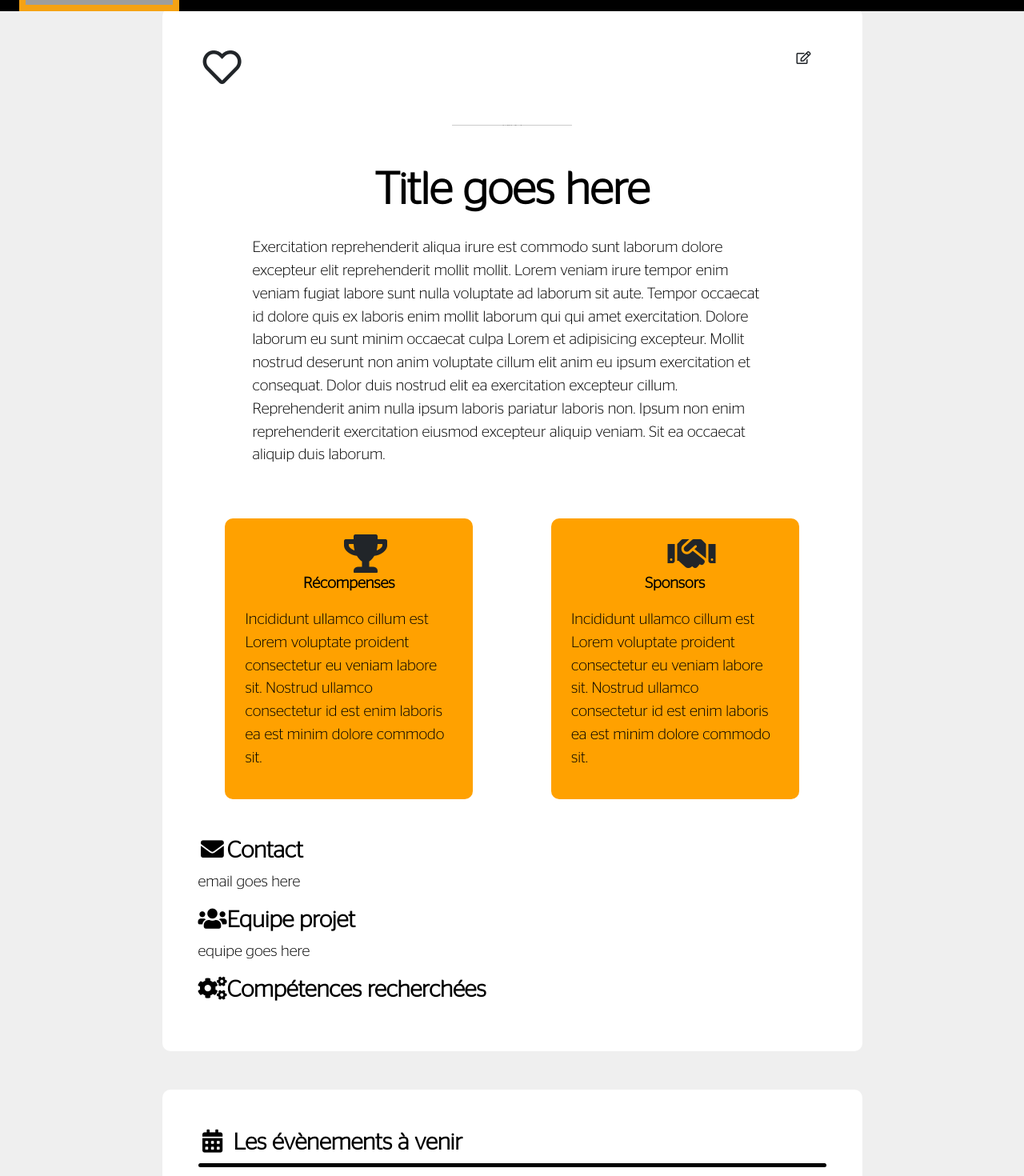
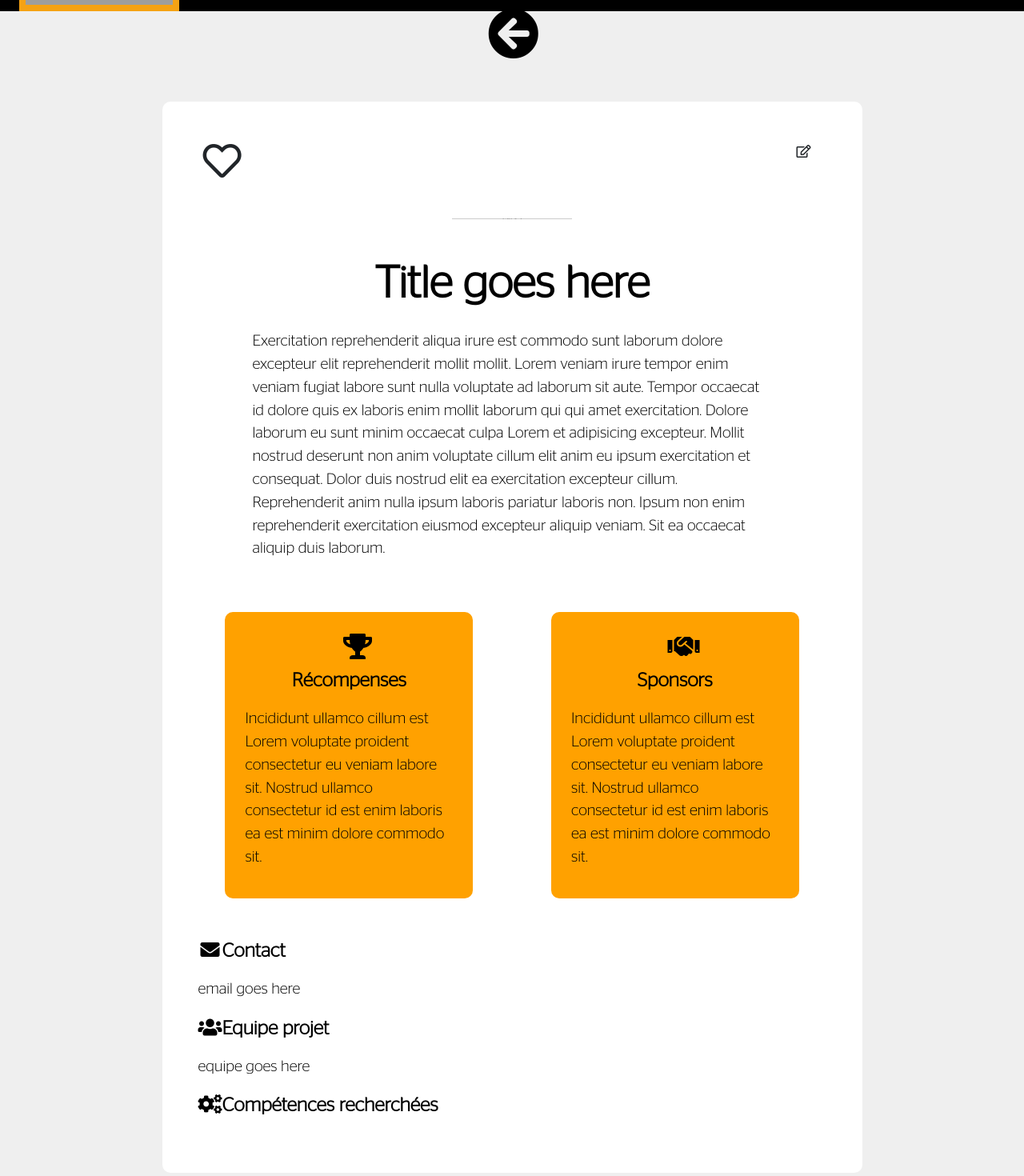
Before and after one commit to WildCodeSchool/toulouse-0918-js-mycontribution, a React (Create React App) app in the folder front/: page /mission/1 in a window 1280 px wide. Shown: the part 140-1610 px from the top of the page at 80% size. Built offline with nearby package versions, Linux system fonts and the light colour scheme; grey boxes are pictures that could not be loaded.

Commit message:
Extraction des différentes parties du projet

```diff
--- a/front/src/components/Evenements/EvenementItem.js
+++ b/front/src/components/Evenements/EvenementItem.js
@@ -3,7 +3,7 @@ import { Text, Subtitle, EventCard } from '../../data/styledComponents';
 import { Container, Row, Col } from 'reactstrap';
 
 const EvenementItems = ({ dateEvent, dateHour, datePlace, description, eventName, logo }) => (
-    <EventCard className="mt-3">
+	<EventCard className="mt-5">
 		<Container>
 			<Row>
 				<Col xs="12" lg="2" className="d-flex align-items-center justify-content-center">
@@ -17,11 +17,11 @@ const EvenementItems = ({ dateEvent, dateHour, datePlace, description, eventName
 						</Row>
 						<Row>
 							<Col className="p-0">
-                        <Text style={{display: 'inline-flex'}} className="mr-3">
+								<Text style={{ display: 'inline-flex' }} className="mr-3">
 									<i className="fas fa-calendar-alt fa-fw mr-2"></i>
 									{dateEvent}
 								</Text>
-                        <Text style={{display: 'inline-flex'}}>
+								<Text style={{ display: 'inline-flex' }}>
 									<i className="fas fa-clock fa-fw mr-2"></i>
 									{dateHour}
 								</Text>
@@ -30,7 +30,7 @@ const EvenementItems = ({ dateEvent, dateHour, datePlace, description, eventName
 						<Row>
 							<Col className="p-0">
 								<Text>
-                            <i className="fas fa-map-marker-alt fa-fw mr-2"/>
+									<i className="fas fa-map-marker-alt fa-fw mr-2" />
 									{datePlace}
 								</Text>
 							</Col>
--- /dev/null
+++ b/front/src/components/Projects/ProjectDesc.js
@@ -0,0 +1,38 @@
+import React, { Fragment } from 'react';
+import { Row, Col } from 'reactstrap';
+import {  Text, Title } from '../../data/styledComponents';
+
+const ProjectDesc = () => (
+  <Fragment>
+    <Row className="d-flex justify-content-between">
+      <Col lg="1">
+        <i className="far fa-heart fa-3x fa-fw" ></i>
+      </Col>
+      <Col lg="1" className="">
+        <i className="far fa-edit fa-fw" ></i>
+      </Col>
+    </Row>
+
+    <Row className="d-flex justify-content-center mt-5">
+      <Col lg="12" className="d-flex justify-content-center">
+        <img src="https://dummyimage.com/150/0000" />
+      </Col>
+    </Row>
+    <Row className="d-flex justify-content-center mt-5">
+      <Title>Title goes here</Title>
+    </Row>
+
+    <Row className="d-flex justify-content-center mt-3">
+      <Col lg="10">
+        <Text>
+          Exercitation reprehenderit aliqua irure est commodo sunt laborum dolore excepteur elit reprehenderit mollit mollit. Lorem veniam irure tempor enim veniam fugiat labore sunt nulla voluptate ad laborum sit aute. Tempor occaecat id dolore quis ex laboris enim mollit laborum qui qui amet exercitation. Dolore laborum eu sunt minim occaecat culpa Lorem et adipisicing excepteur.
+          Mollit nostrud deserunt non anim voluptate cillum elit anim eu ipsum exercitation et consequat. Dolor duis nostrud elit ea exercitation excepteur cillum. Reprehenderit anim nulla ipsum laboris pariatur laboris non. Ipsum non enim reprehenderit exercitation eiusmod excepteur aliquip veniam. Sit ea occaecat aliquip duis laborum.
+						</Text>
+      </Col>
+    </Row>
+
+  </Fragment>
+
+)
+
+export default ProjectDesc;
--- /dev/null
+++ b/front/src/components/Projects/ProjectInfos.js
@@ -0,0 +1,50 @@
+import React, { Fragment } from 'react';
+import { Container, Row, Col } from 'reactstrap';
+import { Text, Subtitle, Competence, TextBold } from '../../data/styledComponents';
+
+const ProjectInfos = () => (
+  <Fragment>
+    <Row>
+      <Col>
+        <TextBold>
+          <i className="fas fa-envelope fa-fw" ></i>
+          Contact
+        </TextBold>
+        <Text>
+          email goes here
+        </Text>
+      </Col>
+    </Row>
+
+    <Row>
+      <Col>
+        <TextBold>
+          <i className="fas fa-users fa-fw" ></i>
+          Equipe projet
+        </TextBold>
+        <Text>
+          equipe goes here
+        </Text>
+      </Col>
+    </Row>
+
+    <Row>
+      <Col>
+        <TextBold>
+          <i className="fas fa-cogs fa-fw" ></i>
+          Compétences recherchées
+        </TextBold>
+        {/* {
+          wantedSkills.map((skill, key) => {
+            return(
+              <Competence>{skill}</Competence>
+            )
+          })
+        } */}
+      </Col>
+    </Row>
+  </Fragment>
+
+)
+
+export default ProjectInfos;
--- /dev/null
+++ b/front/src/components/Projects/ProjectRewards.js
@@ -0,0 +1,64 @@
+import React from 'react';
+import { Container, Row, Col } from 'reactstrap';
+import { Text, RewardContainer, TextBold, Icon } from '../../data/styledComponents';
+
+
+
+const ProjectRewards = ({ sponsors, price}) => (
+	<Row className="d-flex justify-content-around my-5">
+		<Col lg="5" >
+			<RewardContainer orange >
+				<Container >
+					<Row className="d-flex justify-content-center">
+						<Col lg="2">
+							<Icon>
+								<i className="fas fa-trophy fa-x fa-fw" ></i>
+							</Icon>
+						</Col>
+					</Row>
+					<Row className="text-center">
+						<Col>
+							<TextBold>Récompenses</TextBold>
+						</Col>
+					</Row>
+					<Row>
+						<Col>
+							<Text>
+								Incididunt ullamco cillum est Lorem voluptate proident consectetur eu veniam labore sit. Nostrud ullamco consectetur id est enim laboris ea est minim dolore commodo sit.
+							</Text>
+						</Col>
+					</Row>
+				</Container>
+			</RewardContainer>
+		</Col>
+
+		<Col lg="5">
+			<RewardContainer orange>
+				<Container>
+					<Row className="d-flex justify-content-center">
+						<Col lg="2">
+							<Icon>
+								<i className="fas fa-handshake fa-fw" ></i>
+							</Icon>
+
+						</Col>
+					</Row>
+					<Row className="text-center">
+						<Col>
+							<TextBold>Sponsors</TextBold>
+						</Col>
+					</Row>
+					<Row>
+						<Col>
+							<Text>
+								Incididunt ullamco cillum est Lorem voluptate proident consectetur eu veniam labore sit. Nostrud ullamco consectetur id est enim laboris ea est minim dolore commodo sit.
+							</Text>
+						</Col>
+					</Row>
+				</Container>
+			</RewardContainer>
+		</Col>
+	</Row>
+)
+
+export default ProjectRewards;
--- a/front/src/components/Projects/SingleProject.js
+++ b/front/src/components/Projects/SingleProject.js
@@ -1,125 +1,18 @@
 import React from 'react';
 import '../../css/SingleProject.scss';
-import { Container, Row, Col } from 'reactstrap';
-import { StyledContainer, Text, Title, Subtitle, Competence, RewardContainer, TextBold } from '../../data/styledComponents';
+import { Container } from 'reactstrap';
+import { StyledContainer } from '../../data/styledComponents';
+import ProjectRewards from './ProjectRewards';
+import ProjectInfos from './ProjectInfos';
+import ProjectDesc from './ProjectDesc';
 
 const SingleProject = ({ project }) =>
 	(
-		<StyledContainer id="single-project">
+		<StyledContainer className="mt-5">
 			<Container>
-				<Row className="d-flex justify-content-between">
-					<Col lg="1">
-						<i className="far fa-heart fa-3x fa-fw" ></i>
-					</Col>
-					<Col lg="1" className="">
-						<i className="far fa-edit fa-fw" ></i>
-					</Col>
-				</Row>
-
-				<Row className="d-flex justify-content-center mt-5">
-					<Col lg="12" className="d-flex justify-content-center">
-						<img src="https://dummyimage.com/150/0000" />
-					</Col>
-				</Row>
-				<Row className="d-flex justify-content-center mt-5">
-					<Title>Title goes here</Title>
-				</Row>
-				<Row className="d-flex justify-content-center mt-3">
-					<Col lg="10">
-						<Text>
-							Exercitation reprehenderit aliqua irure est commodo sunt laborum dolore excepteur elit reprehenderit mollit mollit. Lorem veniam irure tempor enim veniam fugiat labore sunt nulla voluptate ad laborum sit aute. Tempor occaecat id dolore quis ex laboris enim mollit laborum qui qui amet exercitation. Dolore laborum eu sunt minim occaecat culpa Lorem et adipisicing excepteur.
-							Mollit nostrud deserunt non anim voluptate cillum elit anim eu ipsum exercitation et consequat. Dolor duis nostrud elit ea exercitation excepteur cillum. Reprehenderit anim nulla ipsum laboris pariatur laboris non. Ipsum non enim reprehenderit exercitation eiusmod excepteur aliquip veniam. Sit ea occaecat aliquip duis laborum.
-						</Text>
-					</Col>
-				</Row>
-
-				<Row className="d-flex justify-content-around my-5">
-					<Col lg="5" >
-						<RewardContainer orange >
-							<Container >
-								<Row className="d-flex justify-content-center">
-									<Col lg="2">
-										<i className="fas fa-trophy fa-3x fa-fw" ></i>
-									</Col>
-								</Row>
-								<Row className="text-center">
-									<Col>
-										<TextBold>Récompenses</TextBold>
-									</Col>
-								</Row>
-								<Row>
-									<Col>
-										<Text>
-											Incididunt ullamco cillum est Lorem voluptate proident consectetur eu veniam labore sit. Nostrud ullamco consectetur id est enim laboris ea est minim dolore commodo sit.
-										</Text>
-									</Col>
-								</Row>
-							</Container>
-						</RewardContainer>
-					</Col>
-
-					<Col lg="5">
-						<RewardContainer orange>
-							<Container>
-								<Row className="d-flex justify-content-center">
-									<Col lg="2">
-										<i className="fas fa-handshake fa-3x fa-fw" ></i>
-									</Col>
-								</Row>
-								<Row className="text-center">
-									<Col>
-										<TextBold>Sponsors</TextBold>
-									</Col>
-								</Row>
-								<Row>
-									<Col>
-										<Text>
-											Incididunt ullamco cillum est Lorem voluptate proident consectetur eu veniam labore sit. Nostrud ullamco consectetur id est enim laboris ea est minim dolore commodo sit.
-										</Text>
-									</Col>
-								</Row>
-							</Container>
-						</RewardContainer>
-					</Col>
-				</Row>
-
-				<Row>
-					<Col>
-						<Subtitle>
-							<i className="fas fa-envelope fa-fw" ></i>
-							Contact
-						</Subtitle>
-						<Text>
-							email goes here
-						</Text>
-					</Col>
-				</Row>
-				<Row>
-					<Col>
-						<Subtitle>
-							<i className="fas fa-users fa-fw" ></i>
-							Equipe projet
-						</Subtitle>
-						<Text>
-							equipe goes here
-						</Text>
-					</Col>
-				</Row>
-				<Row>
-					<Col>
-						<Subtitle>
-							<i className="fas fa-cogs fa-fw" ></i>
-							Compétences recherchées
-						</Subtitle>
-						{/* {
-							skills.map((skill, key) => {
-								return(
-									<Competence>{skill}</Competence>
-								)
-							})
-						} */}
-					</Col>
-				</Row>
+				<ProjectDesc />
+				<ProjectRewards />
+				<ProjectInfos />
 			</Container>
 		</StyledContainer>
 	)
--- a/front/src/containers/SingleProjectContainer.js
+++ b/front/src/containers/SingleProjectContainer.js
@@ -1,22 +1,28 @@
 import React, { Component } from 'react';
+import { Container, Row, Col } from 'reactstrap';
+import { Icon } from '../data/styledComponents';
+import '../css/SingleProject.scss';
 import SingleProject from '../components/Projects/SingleProject';
 import EventsProject from '../components/Projects/EventsProject';
-import { Container, Row, Col } from 'reactstrap';
 import axios from 'axios';
 
 class SingleProjectContainer extends Component {
 	render() {
 		return (
-			<Container fluid>
-				<Row>
-
+			<Container fluid id="single-project">
+				<Row className="d-flex justify-content-center" style={{marginTop: '100px'}}>
+					<Col lg="1">
+						<Icon>
+							<i className="fas fa-arrow-circle-left fa-2x fa-fw black" ></i>
+						</Icon>
+					</Col>
 				</Row>
 				<Row>
 					<Col>
 						<SingleProject />
 					</Col>
 				</Row>
-				<Row className="mt-5">
+				<Row className="my-5">
 					<Col>
 						<EventsProject />
 					</Col>
--- a/front/src/data/styledComponents.js
+++ b/front/src/data/styledComponents.js
@@ -63,9 +63,9 @@ export const Text = styled.p`
 `
 
 export const TextBold = styled.p`
-    font-size: 1.2rem;
+    font-size: 1.5rem;
     font-family: "Continental Stag";
-    font-weight: 900;
+    font-weight: bold;
     color: ${props =>
         props.white ? 'white' : 'black'};
 `
```
Lines whose indentation alone changed are shown as unchanged.
